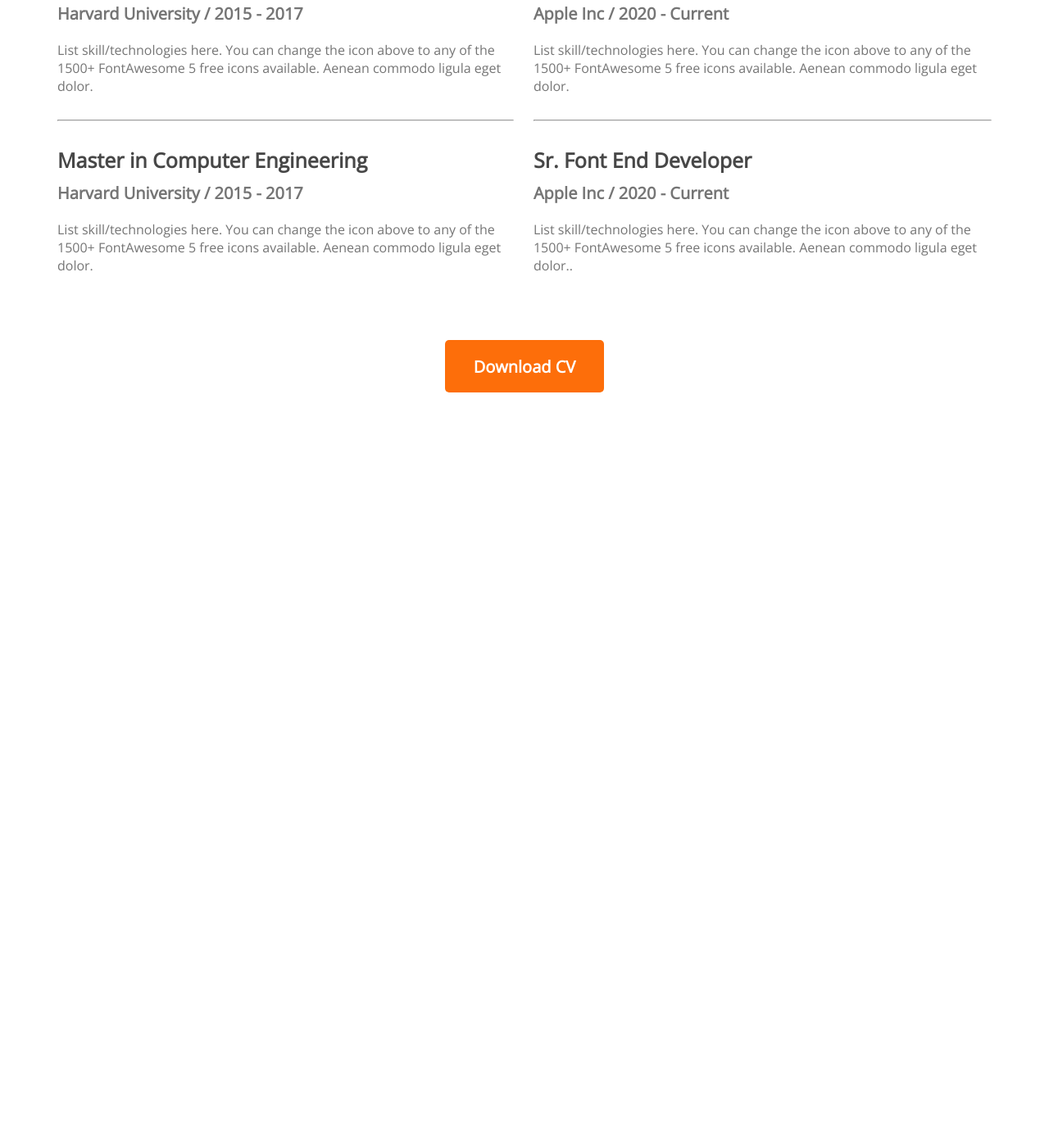
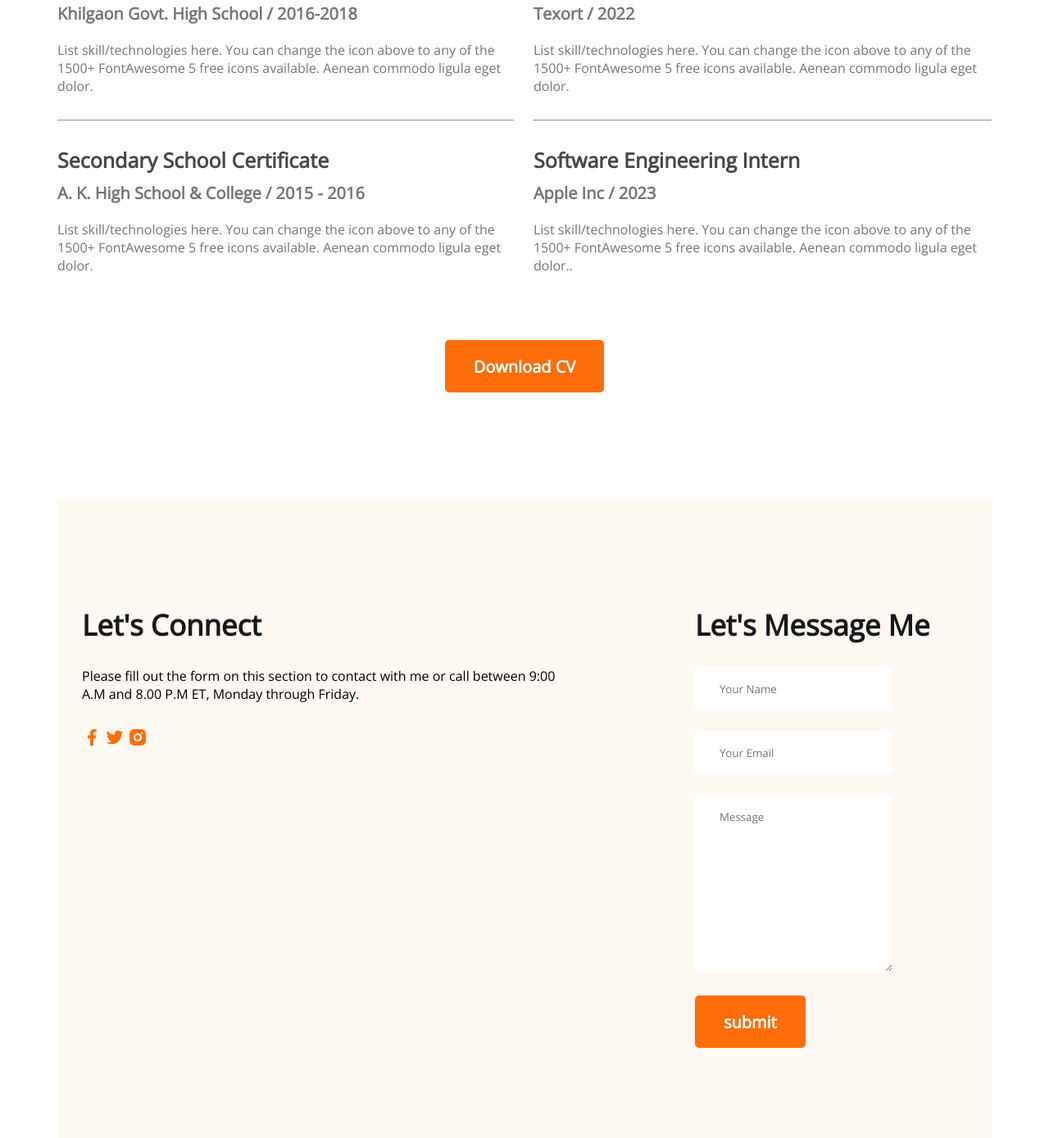
Before and after one commit to saidulislam-official/developer-portfolio, a plain HTML site: page index.html in a window 1280 px wide. Shown: the part 2806-4195 px from the top of the page at 82% size. Before the commit the page ends 3285 px from the top, so only its background shows below. Drawn offline with nearby package versions, Linux system fonts and the light colour scheme.

Commit message:
add contact and final

```diff
--- a/index.html
+++ b/index.html
@@ -124,8 +124,10 @@
           <div>
             <h3 class="resume-title">My Education</h3>
             <div class="resume-item">
-              <h4 class="title">Master in Computer Engineering</h4>
-              <h5 class="sub-title">Harvard University / 2015 - 2017</h5>
+              <h4 class="title">B.Sc. in Software Engineering</h4>
+              <h5 class="sub-title">
+                Daffodil International University / 2019 - 2023
+              </h5>
               <p class="description">
                 List skill/technologies here. You can change the icon above to
                 any of the 1500+ FontAwesome 5 free icons available. Aenean
@@ -134,8 +136,8 @@
             </div>
             <hr />
             <div class="resume-item">
-              <h4 class="title">Master in Computer Engineering</h4>
-              <h5 class="sub-title">Harvard University / 2015 - 2017</h5>
+              <h4 class="title">Higher Secondary Certificate</h4>
+              <h5 class="sub-title">Khilgaon Govt. High School / 2016-2018</h5>
               <p class="description">
                 List skill/technologies here. You can change the icon above to
                 any of the 1500+ FontAwesome 5 free icons available. Aenean
@@ -144,8 +146,10 @@
             </div>
             <hr />
             <div class="resume-item">
-              <h4 class="title">Master in Computer Engineering</h4>
-              <h5 class="sub-title">Harvard University / 2015 - 2017</h5>
+              <h4 class="title">Secondary School Certificate</h4>
+              <h5 class="sub-title">
+                A. K. High School & College / 2015 - 2016
+              </h5>
               <p class="description">
                 List skill/technologies here. You can change the icon above to
                 any of the 1500+ FontAwesome 5 free icons available. Aenean
@@ -166,8 +170,8 @@
             </div>
             <hr />
             <div class="resume-item">
-              <h4 class="title">Sr. Font End Developer</h4>
-              <h5 class="sub-title">Apple Inc / 2020 - Current</h5>
+              <h4 class="title">Digital Marketer Intern</h4>
+              <h5 class="sub-title">Texort / 2022</h5>
               <p class="description">
                 List skill/technologies here. You can change the icon above to
                 any of the 1500+ FontAwesome 5 free icons available. Aenean
@@ -176,8 +180,8 @@
             </div>
             <hr />
             <div class="resume-item">
-              <h4 class="title">Sr. Font End Developer</h4>
-              <h5 class="sub-title">Apple Inc / 2020 - Current</h5>
+              <h4 class="title">Software Engineering Intern</h4>
+              <h5 class="sub-title">Apple Inc / 2023</h5>
               <p class="description">
                 List skill/technologies here. You can change the icon above to
                 any of the 1500+ FontAwesome 5 free icons available. Aenean
@@ -190,6 +194,36 @@
           <button class="btn-primary">Download CV</button>
         </div>
       </section>
+      <!-- resume section end -->
+      <!-- contact section start -->
+      <section class="contact">
+        <div class="contact-icon">
+          <h3 class="section-tittle">Let's Connect</h3>
+          <p class="contact-descripotion">
+            Please fill out the form on this section to contact with me or call
+            between 9:00 A.M and 8.00 P.M ET, Monday through Friday.
+          </p>
+          <a href=""><img src="images/icons/facebook.png" alt="" /></a>
+          <a href=""><img src="images/icons/twitter.png" alt="" /></a>
+          <a href=""><img src="images/icons/insta.png" alt="" /></a>
+        </div>
+        <div class="contact-form">
+          <h3 class="section-tittle">Let's Message Me</h3>
+          <form action="">
+            <input type="text" placeholder="Your Name" /><br />
+            <input type="text" name="" id="" placeholder="Your Email" />
+            <textarea
+              name=""
+              id=""
+              cols="30"
+              rows="10"
+              placeholder="Message"
+            ></textarea
+            ><br />
+            <input type="submit" class="btn-primary" value="submit" />
+          </form>
+        </div>
+      </section>
     </main>
     <!-- main end -->
     <!-- footer start -->
--- a/styles/portfolio.css
+++ b/styles/portfolio.css
@@ -188,3 +188,36 @@ main {
   margin-top: 50px;
   text-align: center;
 }
+/* contact styles */
+.contact {
+  display: flex;
+  gap: 117px;
+  background: #fff8f3;
+  margin-top: 130px;
+  height: 780px;
+}
+.contact .section-tittle {
+  text-align: left;
+  color: var(--Dark-01, #181818);
+  font-size: 35px;
+  font-weight: 700;
+  margin-bottom: 28px;
+}
+
+.contact input[type="text"],
+input[type="email"],
+textarea {
+  margin-bottom: 24px;
+  border: 0;
+  width: 50%;
+  padding: 18px 30px;
+}
+.contact-icon,
+.contact-form {
+  margin-top: 130px;
+  margin-left: 30px;
+}
+.contact-descripotion {
+  margin-top: 20px;
+  margin-bottom: 30px;
+}
```
